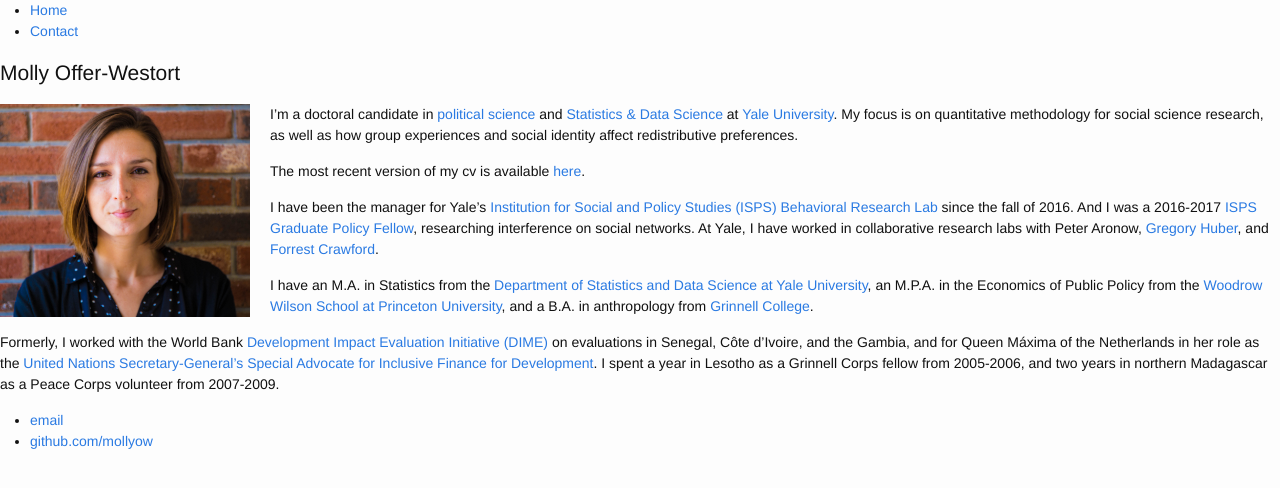
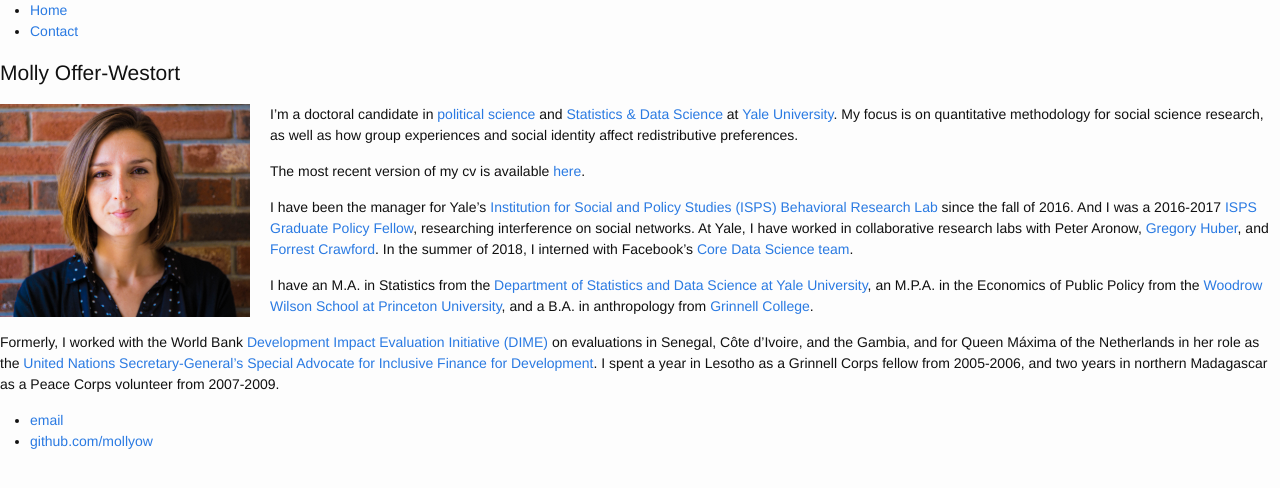
Before and after one commit to mollyow/mollyow.github.io, a Jekyll site: the page built from index.markdown, in a window 1280 px wide. Shown: the top 488 px of the page. Built offline with Jekyll 4.4.1, drawn with Linux system fonts in a browser that asks for light colours.

Commit message:
updates cv

```diff
--- a/index.markdown
+++ b/index.markdown
@@ -10,7 +10,7 @@
 
 The most recent version of my cv is available [here](https://mollyow.github.io/assets/cv_MOW_2018.pdf).
 
-I have been the manager for Yale's [Institution for Social and Policy Studies (ISPS)](http://isps.yale.edu) [Behavioral Research Lab](http://isps.yale.edu/yale-isps-behavioral-research-lab) since the fall of 2016. And I was a 2016-2017 [ISPS Graduate Policy Fellow](http://isps.yale.edu/team/molly-offer-westort), researching interference on social networks. At Yale, I have worked in collaborative research labs with Peter Aronow, [Gregory Huber](http://huber.research.yale.edu/gspd.html), and [Forrest Crawford](http://www.crawfordlab.io/people/).
+I have been the manager for Yale's [Institution for Social and Policy Studies (ISPS)](http://isps.yale.edu) [Behavioral Research Lab](http://isps.yale.edu/yale-isps-behavioral-research-lab) since the fall of 2016. And I was a 2016-2017 [ISPS Graduate Policy Fellow](http://isps.yale.edu/team/molly-offer-westort), researching interference on social networks. At Yale, I have worked in collaborative research labs with Peter Aronow, [Gregory Huber](http://huber.research.yale.edu/gspd.html), and [Forrest Crawford](http://www.crawfordlab.io/people/). In the summer of 2018, I interned with Facebook's [Core Data Science team](https://research.fb.com/category/data-science/).
 
 I have an M.A. in Statistics from the [Department of Statistics and Data Science at Yale University](http://statistics.yale.edu/), an M.P.A. in the Economics of Public Policy from the [Woodrow Wilson School at Princeton University](http://wws.princeton.edu/){:target="_blank"}, and a B.A. in anthropology from [Grinnell College](http://www.grinnell.edu){:target="_blank"}.
 
```
Also changed, not shown: 1 other file.
